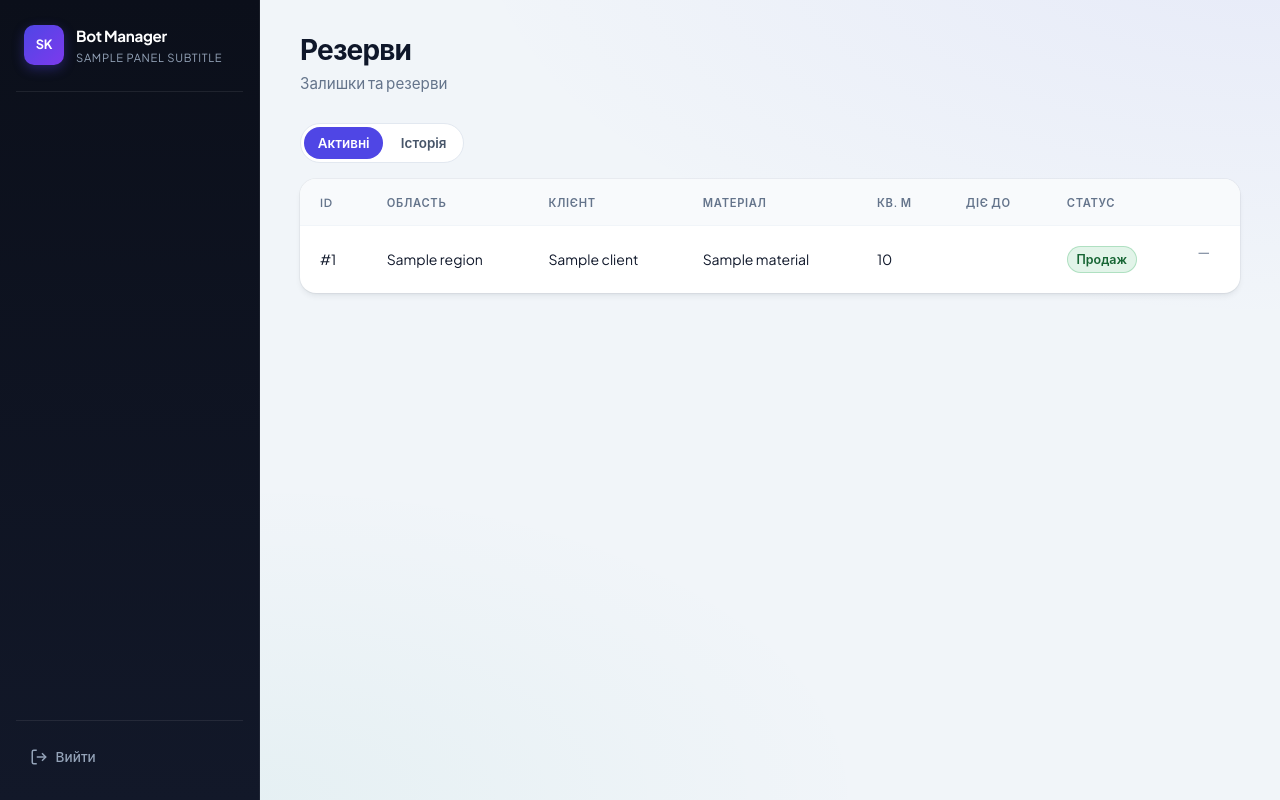
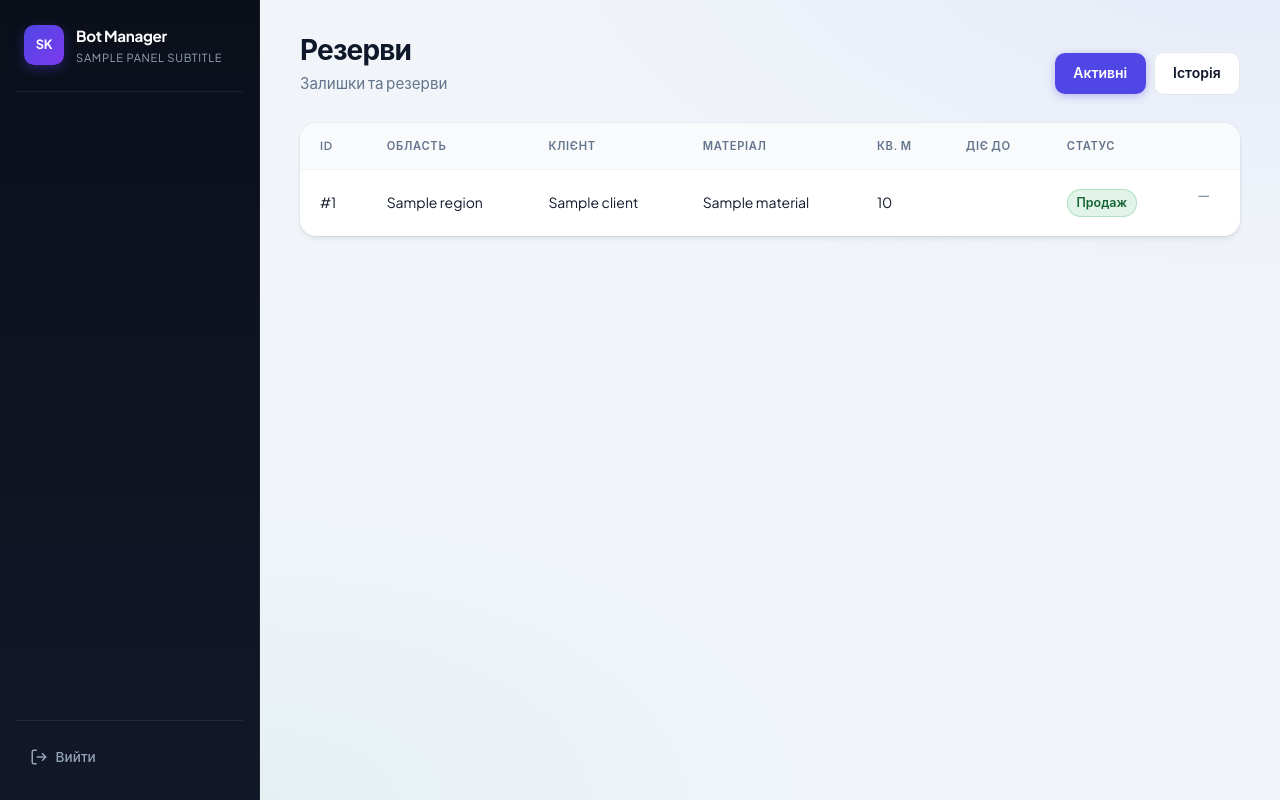
Before and after one commit to Undrey-ua/SK_Bot_Manager, a Python web app: template web/templates/reserves.html in a window 1280 px wide. Run offline with Jinja, Linux system fonts and the light colour scheme; the template is opened without the code that fills it: most values are stand-ins (such as "Sample title", 1, 10 or a date in 2020).

Commit message:
Вирівняти перемикач історії резервів зі стилем кнопок панелі.
Щоб «Активні» та «Історія» не злипались із фільтром і виглядали як решта дій у шапці.

Co-authored-by: Cursor <cursoragent@cursor.com>

```diff
--- a/web/static/styles.css
+++ b/web/static/styles.css
@@ -1656,36 +1656,11 @@ form.filters.filters--panelled:has(.filters__field--region) {
   cursor: help;
 }
 
-.reserves-views {
-  display: inline-flex;
-  gap: 0.25rem;
-  padding: 0.2rem;
-  margin-bottom: 1rem;
-  background: var(--surface);
-  border: 1px solid var(--border);
-  border-radius: var(--radius-full);
-}
-
-.reserves-views__btn {
-  display: inline-flex;
-  align-items: center;
-  padding: 0.35rem 0.85rem;
-  border-radius: var(--radius-full);
-  font-size: 0.84rem;
-  font-weight: 600;
-  color: var(--text-secondary);
-  text-decoration: none;
-}
-
-.reserves-views__btn:hover {
-  color: var(--text);
-  background: var(--primary-light);
-}
-
-.reserves-views__btn.is-active,
-.reserves-views__btn.is-active:hover {
-  color: #fff;
-  background: var(--primary);
+.reserves-header-actions {
+  display: flex;
+  flex-wrap: wrap;
+  align-items: center;
+  gap: 0.5rem;
 }
 
 .reserve-status {
--- a/web/templates/reserves.html
+++ b/web/templates/reserves.html
@@ -6,15 +6,14 @@
     <h1 class="page-title">Резерви</h1>
     <p class="page-subtitle">{% if reserves_view == 'history' %}Продаж, скасування і резерви з минулим терміном{% elif show_reserves_manager %}Залишки та резерви по менеджерах{% else %}Залишки та резерви{% endif %}</p>
   </div>
-  {% if can_create_reserves and reserves_view != 'history' %}
-  <button type="button" class="btn btn-primary" data-open-reserve>+ Додати резерв</button>
-  {% endif %}
+  <div class="reserves-header-actions">
+    <a class="btn {% if reserves_view != 'history' %}btn-primary{% else %}btn-secondary{% endif %}" href="/reserves{% if selected_manager_id %}?manager_id={{ selected_manager_id }}{% endif %}">Активні</a>
+    <a class="btn {% if reserves_view == 'history' %}btn-primary{% else %}btn-secondary{% endif %}" href="/reserves?view=history{% if selected_manager_id %}&manager_id={{ selected_manager_id }}{% endif %}">Історія</a>
+    {% if can_create_reserves and reserves_view != 'history' %}
+    <button type="button" class="btn btn-primary" data-open-reserve>+ Додати резерв</button>
+    {% endif %}
+  </div>
 </header>
-
-<nav class="reserves-views" aria-label="Перегляд резервів">
-  <a class="reserves-views__btn{% if reserves_view != 'history' %} is-active{% endif %}" href="/reserves{% if selected_manager_id %}?manager_id={{ selected_manager_id }}{% endif %}">Активні</a>
-  <a class="reserves-views__btn{% if reserves_view == 'history' %} is-active{% endif %}" href="/reserves?view=history{% if selected_manager_id %}&manager_id={{ selected_manager_id }}{% endif %}">Історія</a>
-</nav>
 
 {% if can_filter_reserves %}
 <form class="filters filters--compact" method="get" action="/reserves">
```
